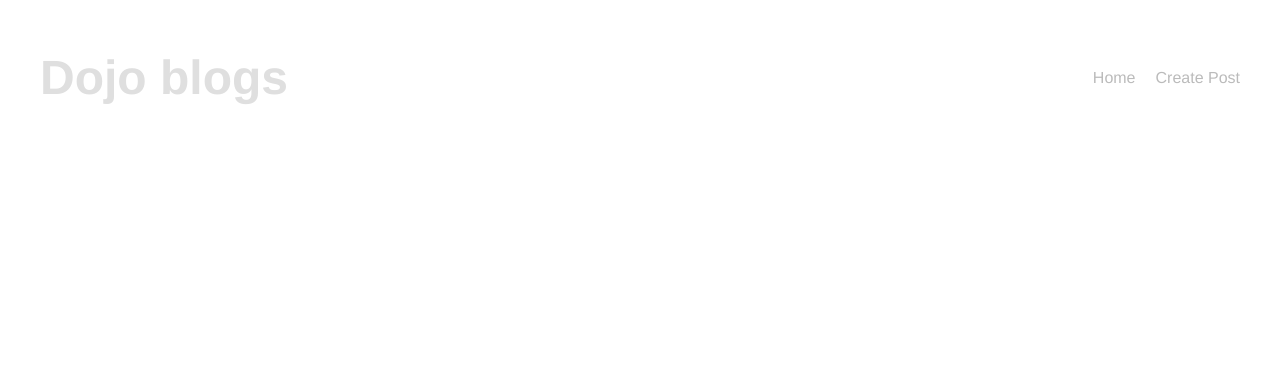
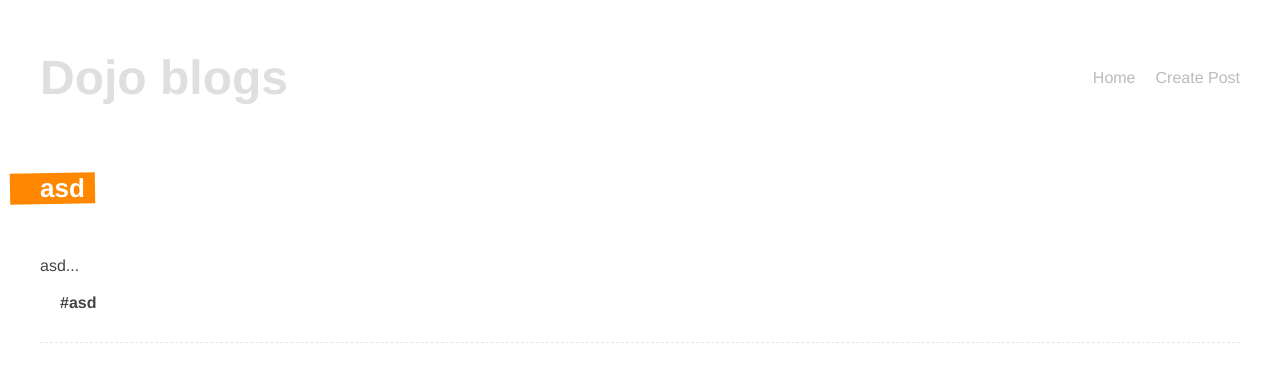
Before and after one commit to caren1/vuejs-ninja, a Vue app in the folder dojo-blog-compositionapi/: page /tags/asd in a window 1280 px wide. Shown: the top 382 px of the page. Built offline with nearby package versions, Linux system fonts and the light colour scheme; data requests are answered from the project's data file.

Commit message:
creating a tag route - challenge

```diff
--- a/dojo-blog-compositionapi/src/components/SinglePost.vue
+++ b/dojo-blog-compositionapi/src/components/SinglePost.vue
@@ -6,7 +6,7 @@
       <!-- <p>{{ post.body }}</p> -->
       <p>{{ snippet }}</p>
       <span v-for="tag in post.tags" :key="tag">
-          #{{ tag }}
+        <router-link :to="{ name: 'Tag', params: { tag }}"> #{{ tag }} </router-link>
       </span>
   </div>
 </template>
@@ -51,4 +51,19 @@ export default {
     left: -30px;
     transform: rotateZ(-1deg);
   }
+
+  .post > span > a {
+    color: #bbb;
+    text-decoration: none;
+    margin-left: 20px;
+  }
+
+  .post > span > a:hover {
+    color: black;
+  }
+
+  .post > span > a.router-link-active {
+    color: #444;
+    font-weight: bold;
+  }
 </style>
--- a/dojo-blog-compositionapi/src/router/index.js
+++ b/dojo-blog-compositionapi/src/router/index.js
@@ -2,6 +2,7 @@ import { createRouter, createWebHistory } from 'vue-router'
 import Home from '../views/Home.vue'
 import Details from '../views/Details.vue'
 import Create from '../views/Create.vue'
+import Tag from '../views/Tag.vue'
 
 const routes = [
   {
@@ -19,6 +20,11 @@ const routes = [
     path: '/create',
     name: 'Create',
     component: Create
+  },
+  {
+    path: '/tags/:tag',
+    name: 'Tag',
+    component: Tag
   }
 ]
 
--- a/dojo-blog-compositionapi/src/views/Create.vue
+++ b/dojo-blog-compositionapi/src/views/Create.vue
@@ -17,7 +17,7 @@
 
 <script>
 import { ref } from '@vue/reactivity'
-import { useRouter } from 'vue-router'
+import { useRouter,use } from 'vue-router'
 import postPost from '../composables/postPost'
 export default {
  setup() {
--- a/dojo-blog-compositionapi/src/views/Details.vue
+++ b/dojo-blog-compositionapi/src/views/Details.vue
@@ -15,12 +15,14 @@
 <script>
 import getPost from '../composables/getPost'
 import Spinner from '../components/Spinner.vue'
+import { useRoute } from 'vue-router'
 
 export default {
     props: ['id'],
     components: { Spinner },
     setup(props) {
-        const { post, error, load } = getPost(props.id);
+        const route = useRoute();
+        const { post, error, load } = getPost(route.params.id);
         load();
 
         return { post, error };
--- /dev/null
+++ b/dojo-blog-compositionapi/src/views/Tag.vue
@@ -0,0 +1,39 @@
+<template>
+    <div class="error" v-if="error">
+        <h2>{{ error }}</h2>
+    </div>
+  <div class="tag" v-if="postsWithTag.length">
+      <PostList :posts="postsWithTag"/>
+  </div>
+  <div v-else>
+      <Spinner />
+  </div>
+</template>
+
+<script>
+import { computed } from '@vue/reactivity';
+import { useRoute } from 'vue-router';
+import getPosts from '../composables/getPosts';
+import PostList from '../components/PostList'
+import Spinner from '../components/Spinner'
+
+export default {
+    components: { PostList, Spinner },
+    setup() {
+        const route = useRoute();
+        const routeTag = route.params.tag;
+        const { posts, error, load } = getPosts();
+        load();
+
+        const postsWithTag = computed(() =>  posts.value.filter((post) => post.tags.includes((routeTag))))
+
+        return { posts, error, postsWithTag }
+    }
+}
+</script>
+
+<style>
+    .error {
+        color: darkred;
+    }
+</style>
```
